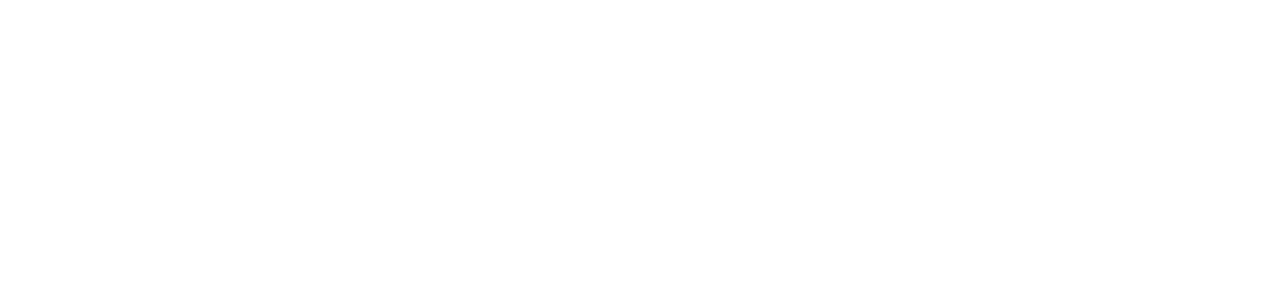
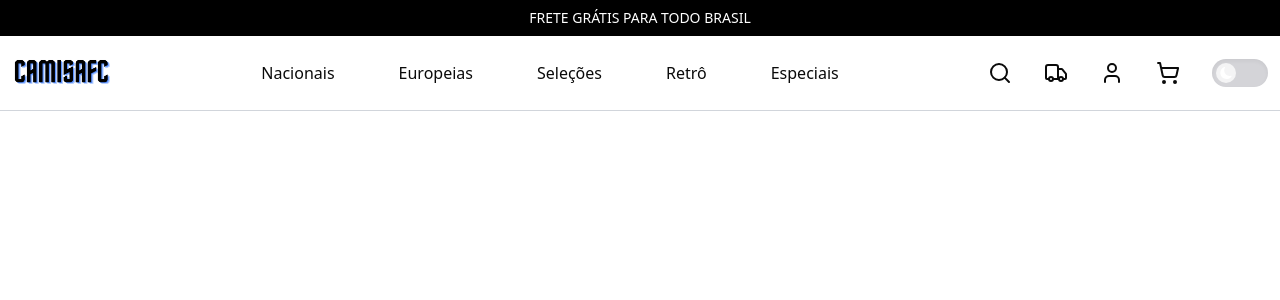
Before and after one commit to nathanmota-dev/ecommerce-fullstack, a Next.js app: page / in a window 1280 px wide. Shown: the top 300 px of the page. Built offline with nearby package versions, Linux system fonts and the light colour scheme.

Commit message:
:sparkles: creating a navbar

```diff
--- /dev/null
+++ b/app/components/navbar/index.tsx
@@ -0,0 +1,49 @@
+"use client";
+
+import { Search, ShoppingCart, Truck, User } from "lucide-react"
+import Link from "next/link"
+import ThemeToggle from "../themeToggle"
+import Image from "next/image"
+import { useTheme } from "next-themes"
+import { useEffect, useState } from "react"
+
+export function Navbar() {
+    const { theme } = useTheme()
+    const [mounted, setMounted] = useState(false)
+
+    useEffect(() => {
+        setMounted(true)
+    }, [])
+
+    if (!mounted) return null
+
+    const logoSrc = theme === "dark" ? "/logo/logo-dark.png" : "/logo/logo-light.png"
+
+    return (
+        <div className="border-b border-gray-300">
+            <nav className="container mx-auto flex justify-between items-center p-3 font-medium">
+                <div>
+                    <Image src={logoSrc} width={100} height={100} alt="Logo" />
+                </div>
+                <div>
+                    <ul className="flex justify-center items-center gap-10 font-medium">
+                        <Link href="/"><li className="rounded-sm px-3 py-1 hover:bg-neutral-100">Nacionais</li></Link>
+                        <Link href="/"><li className="rounded-sm px-3 py-1 hover:bg-neutral-100">Europeias</li></Link>
+                        <Link href="/"><li className="rounded-sm px-3 py-1 hover:bg-neutral-100">Seleções</li></Link>
+                        <Link href="/"><li className="rounded-sm px-3 py-1 hover:bg-neutral-100">Retrô</li></Link>
+                        <Link href="/"><li className="rounded-sm px-3 py-1 hover:bg-neutral-100">Especiais</li></Link>
+                    </ul>
+                </div>
+                <div>
+                    <ul className="flex justify-center items-center gap-8">
+                        <Link href="/"><li><Search /></li></Link>
+                        <Link href="/"><li><Truck /></li></Link>
+                        <Link href="/"><li><User /></li></Link>
+                        <Link href="/"><li><ShoppingCart /></li></Link>
+                        <li><ThemeToggle /></li>
+                    </ul>
+                </div>
+            </nav>
+        </div>
+    )
+}
--- a/app/page.tsx
+++ b/app/page.tsx
@@ -1,5 +1,11 @@
+import { Navbar } from "./components/navbar";
+import NoticeShipping from "./components/noticeShipping";
+
 export default function Home() {
   return (
-    <div></div>
+    <div>
+      <NoticeShipping />
+      <Navbar />
+    </div>
   );
 }
```
